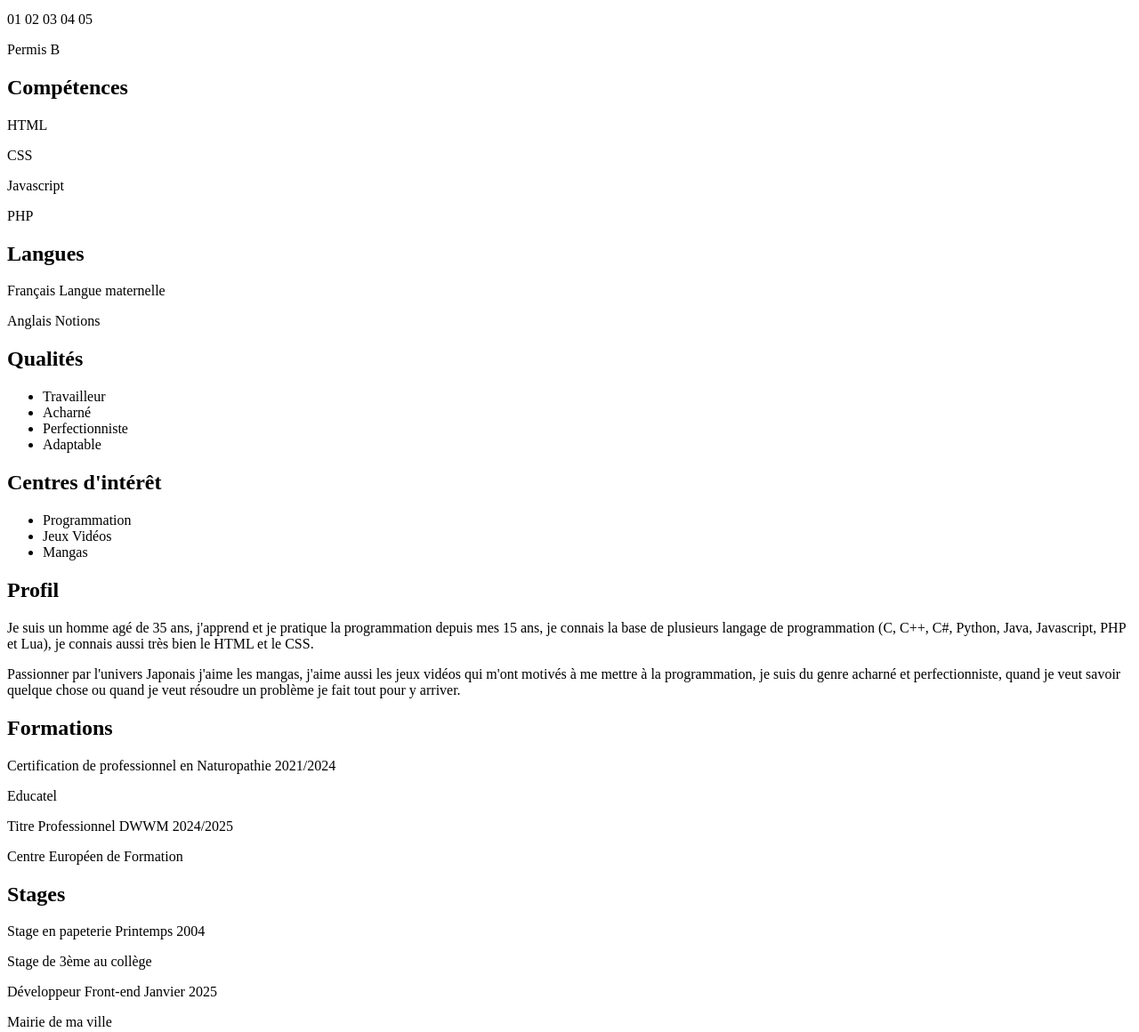
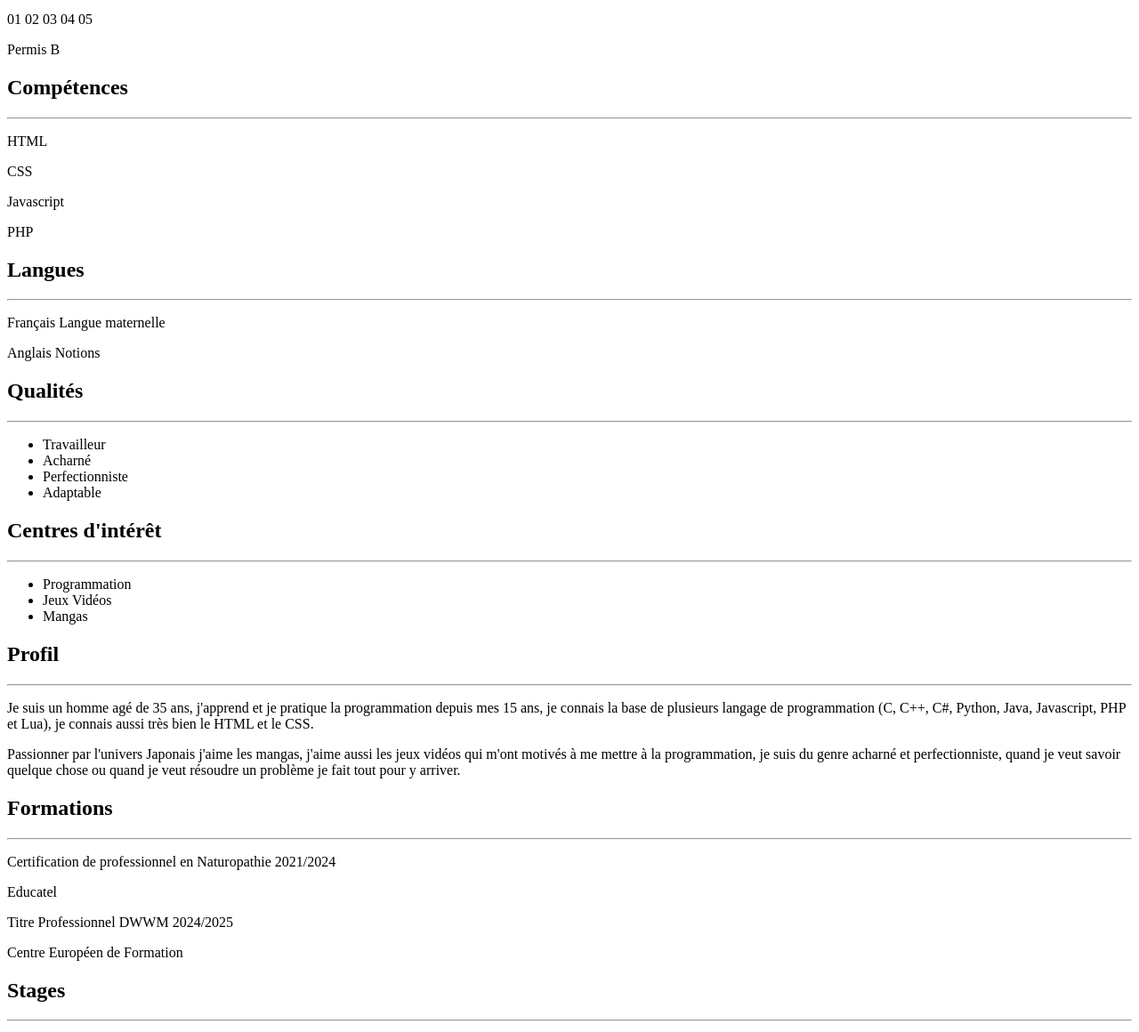
Before and after one commit to Scorpion16/Gassmann_Damien_Devoir_3_CV_HTML_CSS, a plain HTML site: page index.html in a window 1280 px wide. Shown: the part 182-1342 px from the top of the page at 89% size. Drawn offline with Linux system fonts and the light colour scheme.

Commit message:
Add balises hr

```diff
--- a/index.html
+++ b/index.html
@@ -27,6 +27,7 @@
         <aside>
             <section>
                 <h2>Compétences</h2>
+                <hr>
                 <div>
                     <div>
                         <p><span class="gras">HTML</span></p>
@@ -44,6 +45,7 @@
             </section>
             <section>
                 <h2>Langues</h2>
+                <hr>
                 <div>
                     <p><span class="gras">Français</span> <span class="align-right">Langue maternelle</span></p>
                     <p><span class="gras">Anglais</span> <span class="align-right">Notions</span></p>
@@ -51,6 +53,7 @@
             </section>
             <section>
                 <h2>Qualités</h2>
+                <hr>
                 <ul>
                     <li>Travailleur</li>
                     <li>Acharné</li>
@@ -60,6 +63,7 @@
             </section>
             <section>
                 <h2>Centres d'intérêt</h2>
+                <hr>
                 <ul>
                     <li>Programmation</li>
                     <li>Jeux Vidéos</li>
@@ -70,6 +74,7 @@
         <main>
             <section>
                 <h2>Profil</h2>
+                <hr>
                 <p class="organisation">Je suis un homme agé de 35 ans,
                     j'apprend et je pratique la programmation depuis mes 15 ans,
                     je connais la base de plusieurs langage de programmation (C, C++, C#, Python, Java, Javascript, PHP et Lua),
@@ -81,6 +86,7 @@
             </section>
             <section>
                 <h2>Formations</h2>
+                <hr>
                 <div class="modif">
                     <p><span class="gras">Certification de professionnel en Naturopathie</span> <span class="align-right">2021/2024</span></p>
                     <p><span class="mini">Educatel</span></p>
@@ -92,6 +98,7 @@
             </section>
             <section>
                 <h2>Stages</h2>
+                <hr>
                 <div class="modif">
                     <p><span class="gras">Stage en papeterie</span> <span class="align-right">Printemps 2004</span></p>
                     <p><span class="mini">Stage de 3ème au collège</span></p>
@@ -103,6 +110,7 @@
             </section>
             <section>
                 <h2>Expérience professionnelle</h2>
+                <hr>
                 <div class="modif">
                     <p><span class="gras">Assisant comptable</span> <span class="align-right">Mars 2007 - Mai 2007</span></p>
                     <p>Lycée Professionnel</p>
```
